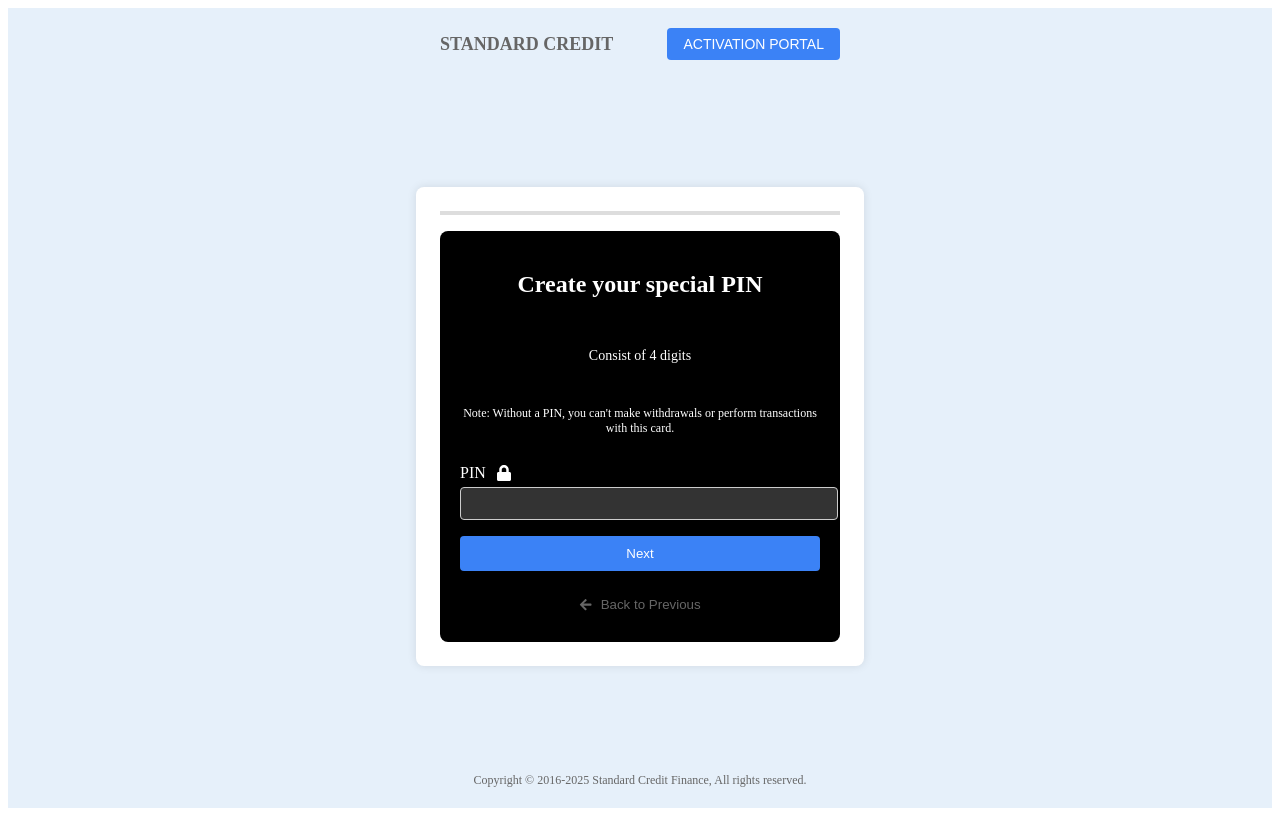
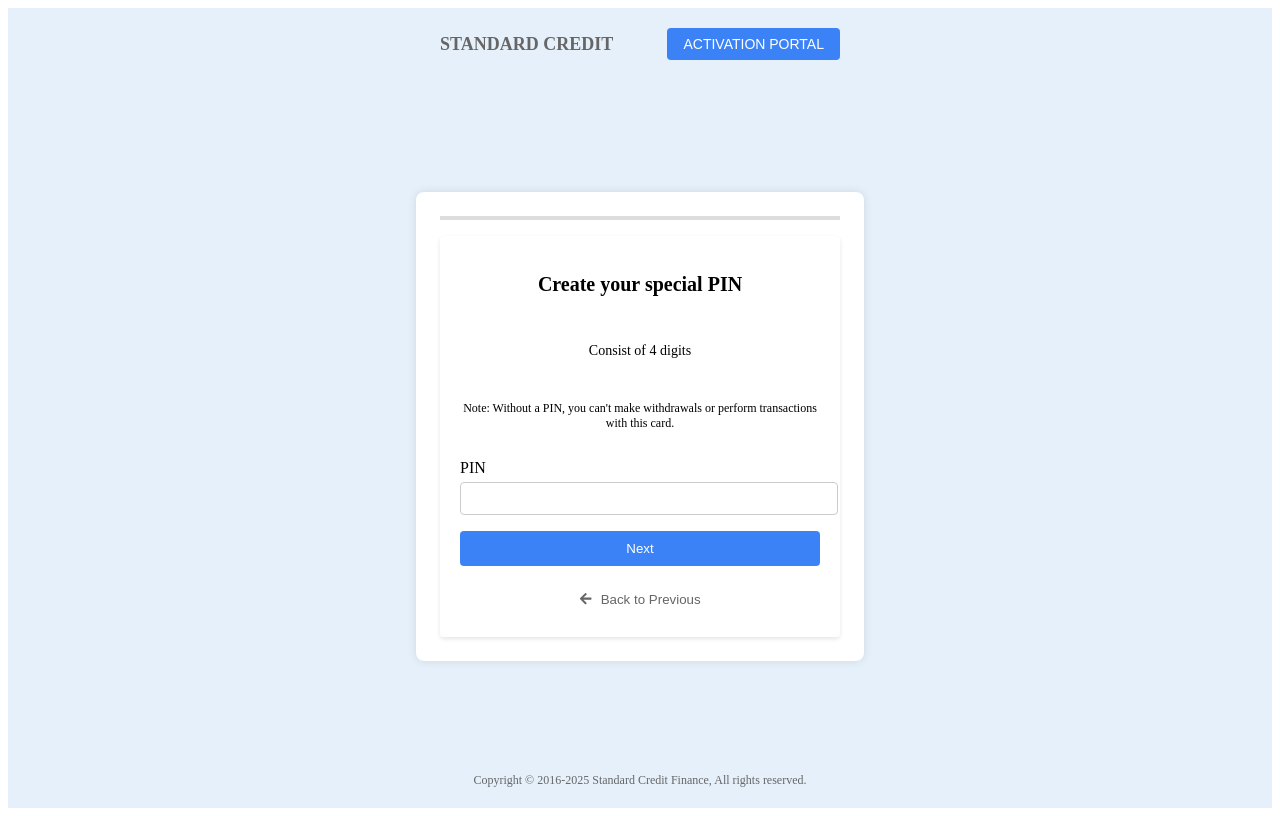
Before and after one commit to DANNYWW001/card-reader, a React (Vite) app: page /pin-creation in a window 1280 px wide. Built offline with nearby package versions, Linux system fonts and the light colour scheme.

Commit message:
latest PinCreation

```diff
--- a/src/pages/PinCreationPage.jsx
+++ b/src/pages/PinCreationPage.jsx
@@ -82,14 +82,14 @@ function PinCreationPage({ prevStep }) {
         display: "flex",
         flexDirection: "column",
         gap: "16px",
-        backgroundColor: "#000",
-        color: "#fff",
+        maxWidth: "400px",
+        margin: "0 auto",
         padding: "20px",
-        borderRadius: "8px",
-        "@media (max-width: 480px)": { padding: "10px" },
+        borderRadius: "4px",
+        boxShadow: "0 2px 4px rgba(0, 0, 0, 0.1)",
       }}
     >
-      <h2 style={{ fontSize: "24px", fontWeight: "bold", textAlign: "center" }}>
+      <h2 style={{ fontSize: "20px", fontWeight: "bold", textAlign: "center" }}>
         Create your special PIN
       </h2>
       {step === "create" ? (
@@ -107,9 +107,7 @@ function PinCreationPage({ prevStep }) {
       </p>
       {step === "create" ? (
         <div style={{ textAlign: "left" }}>
-          <label style={{ display: "flex", alignItems: "center" }}>
-            PIN <FaLock style={{ marginLeft: "10px" }} />
-          </label>
+          <label>PIN</label>
           <input
             type="password"
             {...register("pin", { required: true, pattern: /^\d{4}$/ })}
@@ -119,8 +117,6 @@ function PinCreationPage({ prevStep }) {
               border: "1px solid #ccc",
               borderRadius: "4px",
               marginTop: "5px",
-              backgroundColor: "#333",
-              color: "#fff",
             }}
             maxLength={4}
           />
@@ -132,9 +128,7 @@ function PinCreationPage({ prevStep }) {
         </div>
       ) : (
         <div style={{ textAlign: "left" }}>
-          <label style={{ display: "flex", alignItems: "center" }}>
-            Confirm PIN <FaCheck style={{ marginLeft: "10px" }} />
-          </label>
+          <label>Confirm PIN</label>
           <input
             type="password"
             {...register("confirmPin", { required: true, pattern: /^\d{4}$/ })}
@@ -144,8 +138,6 @@ function PinCreationPage({ prevStep }) {
               border: "1px solid #ccc",
               borderRadius: "4px",
               marginTop: "5px",
-              backgroundColor: "#333",
-              color: "#fff",
             }}
             maxLength={4}
           />
```
